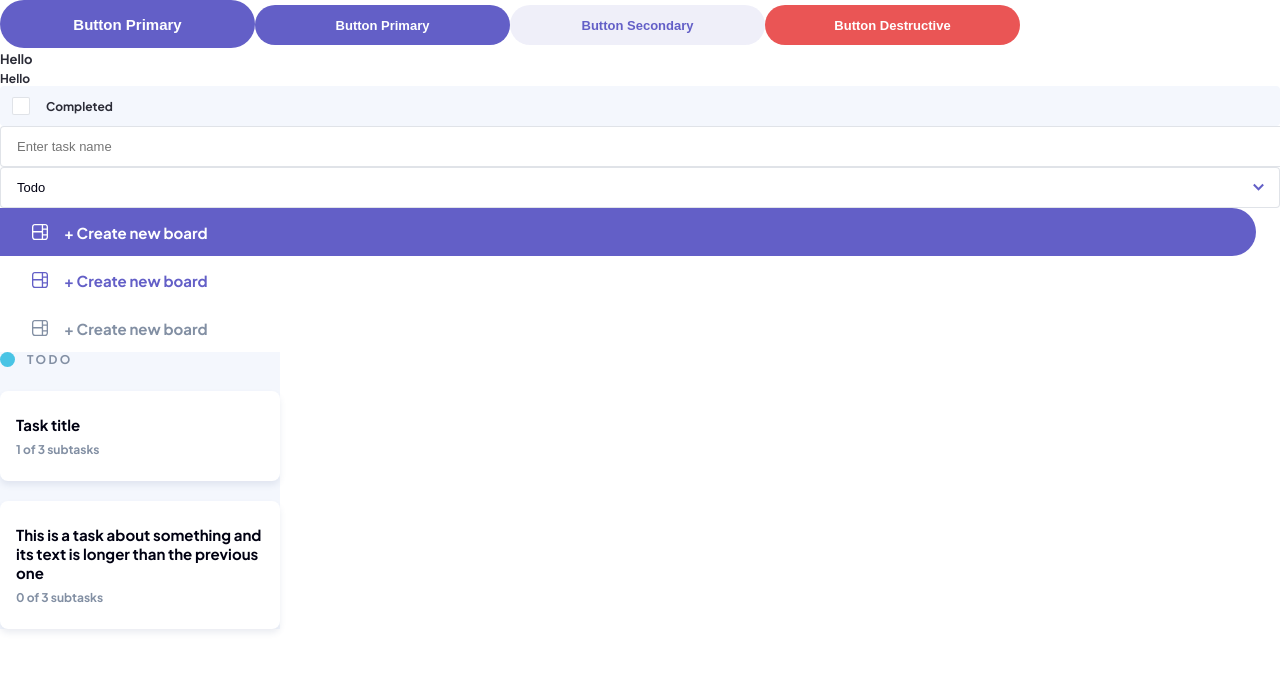
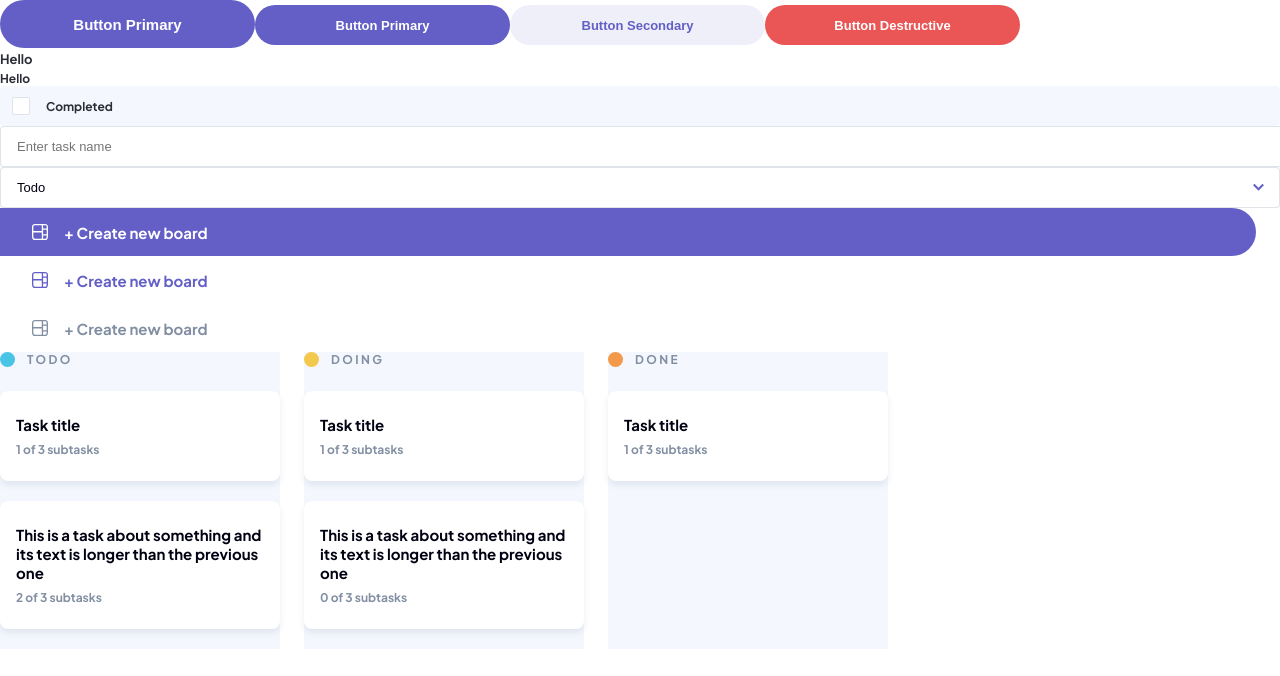
Before and after one commit to joanpujol/kanban-task-management-web-app, a Next.js app: page / in a window 1280 px wide. Shown: the top 676 px of the page. Built offline with nearby package versions, Linux system fonts and the light colour scheme.

Commit message:
Add Board component

```diff
--- a/app/page.tsx
+++ b/app/page.tsx
@@ -6,26 +6,44 @@ import { Dropdown } from "../components/atoms/Dropdown/Dropdown";
 import { NavigationMenu } from "../components/atoms/NavigationMenu/NavigationMenu";
 import { TextField } from "../components/atoms/TextField/TextField";
 import { Text } from "../components/atoms/Typography/Text";
+import { Board } from "../components/molecules/Board/Board";
 import { BoardColumn } from "../components/molecules/BoardColumn/BoardColumn";
-import { TaskCard } from "../components/molecules/TaskCard/TaskCard";
 import Layout from "./layout";
 
 export default function HomePage() {
   return (
     <Layout>
-      <Button variant="primary" size="lg">Button Primary</Button>
-      <Button variant="primary" size="sm">Button Primary</Button>
-      <Button variant="secondary" size="sm">Button Secondary</Button>
-      <Button variant="destructive" size="sm">Button Destructive</Button>
-      <Text size="lg" bold>Hello</Text>
+      <Button variant="primary" size="lg">
+        Button Primary
+      </Button>
+      <Button variant="primary" size="sm">
+        Button Primary
+      </Button>
+      <Button variant="secondary" size="sm">
+        Button Secondary
+      </Button>
+      <Button variant="destructive" size="sm">
+        Button Destructive
+      </Button>
+      <Text size="lg" bold>
+        Hello
+      </Text>
       <Text size="md">Hello</Text>
       <Checkbox />
       <TextField name="name" placeholder="Enter task name" />
-      <Dropdown options={["Todo", "Doing", "Done"]} eventHandler={(value) => console.log(value)} />
+      <Dropdown
+        options={["Todo", "Doing", "Done"]}
+        eventHandler={(value) => console.log(value)}
+      />
       <NavigationMenu isActive>+ Create new board</NavigationMenu>
       <NavigationMenu isAction>+ Create new board</NavigationMenu>
       <NavigationMenu>+ Create new board</NavigationMenu>
-      <BoardColumn name="TODO" tasks={[
+      <Board
+        columns={[
+          {
+            id: 1,
+            name: "TODO",
+            tasks: [
               {
                 id: 1,
                 title: "Task title",
@@ -38,7 +56,35 @@ export default function HomePage() {
               },
               {
                 id: 2,
-          title: "This is a task about something and its text is longer than the previous one",
+                title:
+                  "This is a task about something and its text is longer than the previous one",
+                description: "Task description",
+                subtasks: [
+                  { title: "Subtask 1", done: false },
+                  { title: "Subtask 2", done: true },
+                  { title: "Subtask 3", done: true },
+                ],
+              },
+            ],
+          },
+          {
+            id: 2,
+            name: "DOING",
+            tasks: [
+              {
+                id: 1,
+                title: "Task title",
+                description: "Task description",
+                subtasks: [
+                  { title: "Subtask 1", done: true },
+                  { title: "Subtask 2", done: false },
+                  { title: "Subtask 3", done: false },
+                ],
+              },
+              {
+                id: 2,
+                title:
+                  "This is a task about something and its text is longer than the previous one",
                 description: "Task description",
                 subtasks: [
                   { title: "Subtask 1", done: false },
@@ -46,7 +92,26 @@ export default function HomePage() {
                   { title: "Subtask 3", done: false },
                 ],
               },
-      ]} />
+            ],
+          },
+          {
+            id: 3,
+            name: "DONE",
+            tasks: [
+              {
+                id: 1,
+                title: "Task title",
+                description: "Task description",
+                subtasks: [
+                  { title: "Subtask 1", done: true },
+                  { title: "Subtask 2", done: false },
+                  { title: "Subtask 3", done: false },
+                ],
+              },
+            ],
+          },
+        ]}
+      />
     </Layout>
-  )
+  );
 }
--- /dev/null
+++ b/components/molecules/Board/Board.styles.tsx
@@ -0,0 +1,8 @@
+import styled from "styled-components";
+
+export const StyledBoard = styled.div`
+  display: grid;
+  grid-gap: ${({ theme }) => theme.spacing.lg};
+  grid-auto-flow: column;
+  grid-auto-columns: 280px;
+`;
--- /dev/null
+++ b/components/molecules/Board/Board.tsx
@@ -0,0 +1,21 @@
+"use client";
+
+import { Column } from "../../../data/models/Column";
+import { BoardColumn } from "../BoardColumn/BoardColumn";
+import * as S from "./Board.styles";
+
+type Props = {
+  columns: Column[];
+};
+
+const boardColors: `#${string}`[] = ["#49C4E5", "#F2C94C", "#F2994A", "#EB5757", "#6FCF97"];
+
+export const Board = ({ columns }: Props) => {
+  return (
+    <S.StyledBoard>
+      {columns.map((column, index) => (
+        <BoardColumn key={column.id} name={column.name} tasks={column.tasks} color={boardColors[index % (boardColors.length - 1)]} />
+      ))}
+    </S.StyledBoard>
+  );
+};
--- a/components/molecules/BoardColumn/BoardColumn.tsx
+++ b/components/molecules/BoardColumn/BoardColumn.tsx
@@ -8,13 +8,14 @@ import * as S from "./BoardColumn.styles";
 type Props = {
   name: string;
   tasks: Task[];
+  color?: `#${string}`;
 };
 
-export const BoardColumn = ({ name, tasks }: Props) => {
+export const BoardColumn = ({ name, tasks, color }: Props) => {
   return (
     <S.BoardColumnWrapper>
       <S.BoardColumnHeader>
-        <Circle fillColor="#49C4E5" />
+        <Circle fillColor={color ?? "#49C4E5"} />
         <Header size="sm">{name}</Header>
       </S.BoardColumnHeader>
       <S.BoardColumnBody>
--- /dev/null
+++ b/data/models/Column.ts
@@ -0,0 +1,7 @@
+import { Task } from "./Task";
+
+export type Column = {
+  id: number;
+  name: string;
+  tasks: Task[];
+};
```
Lines whose indentation alone changed are shown as unchanged.
